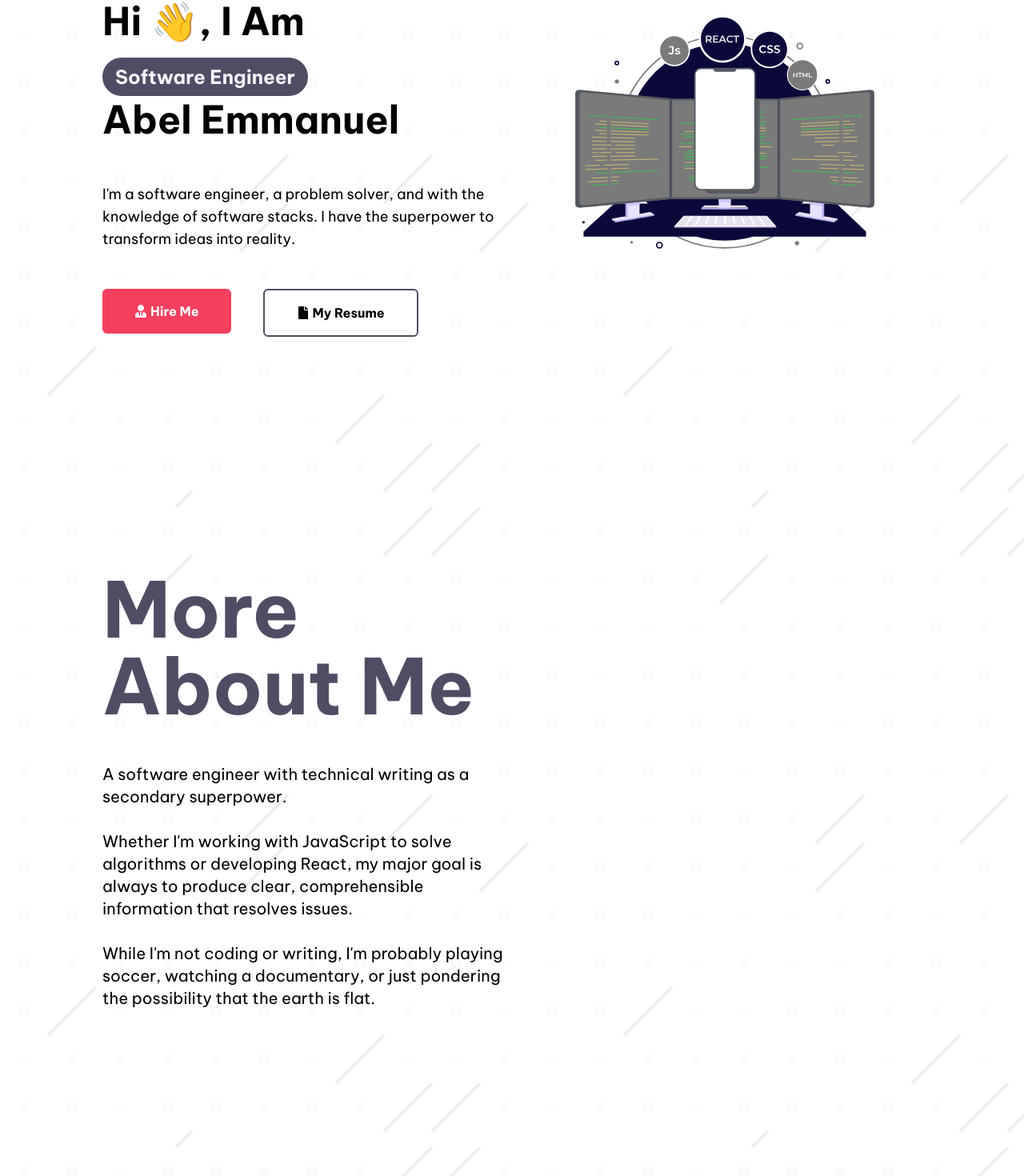
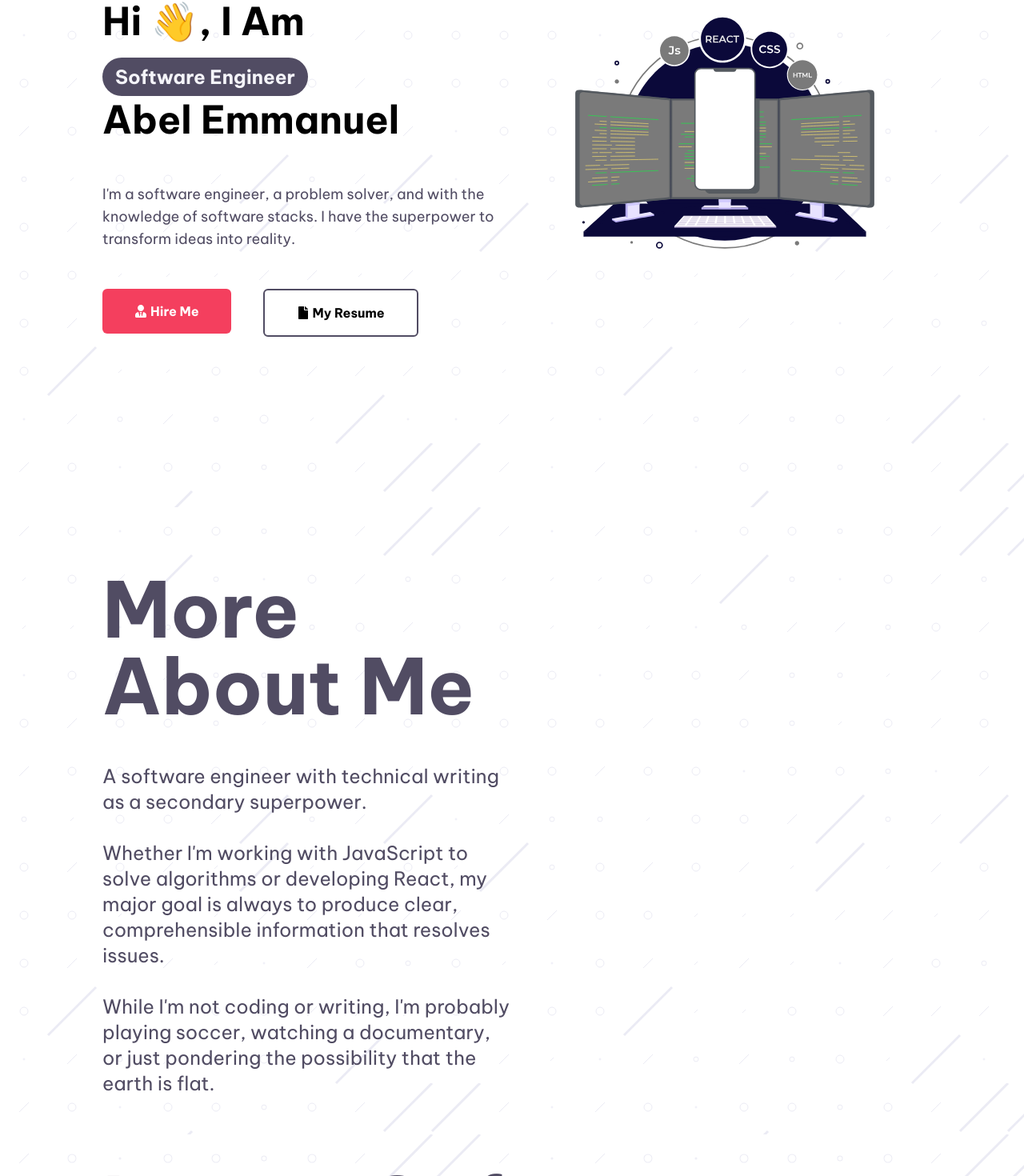
Before and after one commit to abellmanuell/my-portfolio, a React (Vite) app: page / in a window 1280 px wide. Shown: the part 166-1636 px from the top of the page at 80% size. Built offline with nearby package versions, Linux system fonts and the light colour scheme.

Commit message:
feat: Add the footer to the page.

```diff
--- a/src/component/about.jsx
+++ b/src/component/about.jsx
@@ -3,13 +3,12 @@ import Heading from "./heading";
 
 export default function about() {
   return (
-    <div className="w-[90vw] md:w-4/5 mx-auto py-20 grid md:grid-cols-2">
+    <div className="w-[90vw] md:w-4/5 mx-auto pt-20 grid md:grid-cols-2">
       <div>
         <Heading content="More About Me" />
 
-        <p className="py-12 text-xl">
-          A software engineer with technical writing as a secondary
-          superpower.
+        <p className="py-12 text-2xl text-amethyst-900">
+          A software engineer with technical writing as a secondary superpower.
           <br />
           <br />
           Whether I'm working with JavaScript to solve algorithms or developing
--- a/src/component/introview.jsx
+++ b/src/component/introview.jsx
@@ -18,7 +18,7 @@ export default function introview(props) {
           <br />
           {developer || "Joe Doe"}
         </h1>
-        <p className="py-6 sm:py-12 text-lg">
+        <p className="py-6 sm:py-12 text-lg text-amethyst-900">
           {description || "No Description"}
         </p>
 
--- a/src/component/skills.jsx
+++ b/src/component/skills.jsx
@@ -17,7 +17,7 @@ export default function Skills() {
       <Heading content="My Skills and Technologies" />
 
       <main>
-        <section className="py-4 grid space-y-2 md:grid-cols-3">
+        <section className="py-4 grid space-y-2 md:grid-cols-3 text-amethyst-900">
           <span className="flex items-center text-2xl">
             <AiFillHtml5 className="md:text-8xl" /> HTML5
           </span>
--- a/src/routes/root.jsx
+++ b/src/routes/root.jsx
@@ -39,7 +39,7 @@ export default function root() {
         </main>
       </div>
 
-      <section id="bg-sprinkle" className="md:h-full">
+      <section id="bg-sprinkle">
         <About />
       </section>
 
```
